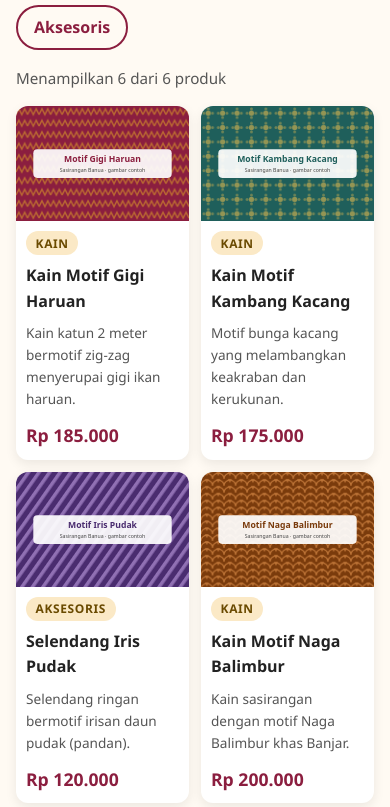
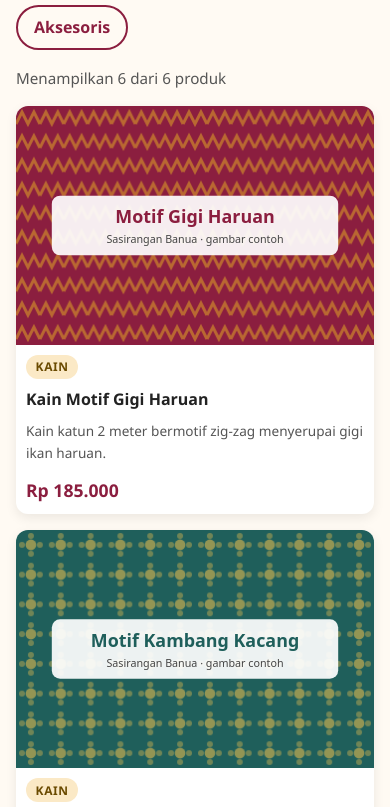
Before and after one commit to Pebby06/web1-2510010170, a plain HTML site: page index.html in a window 390 px wide. Shown: the part 760-1567 px from the top of the page. Drawn offline with Linux system fonts and the light colour scheme.

Commit message:
Update tampilan katalog responsive

```diff
--- a/css/style.css
+++ b/css/style.css
@@ -368,11 +368,11 @@ input[type="checkbox"] {
         padding: 2rem 1rem;
     }
 
-    /* Katalog menjadi 2 kolom di HP */
-    .katalog-grid {
-        grid-template-columns: repeat(2, minmax(0, 1fr));
-        gap: 12px;
-    }
+    /* Katalog menjadi 1 kolom di HP */
+.katalog-grid {
+    grid-template-columns: 1fr;
+    gap: 1rem;
+}
 
     .kartu {
         min-width: 0;
```
